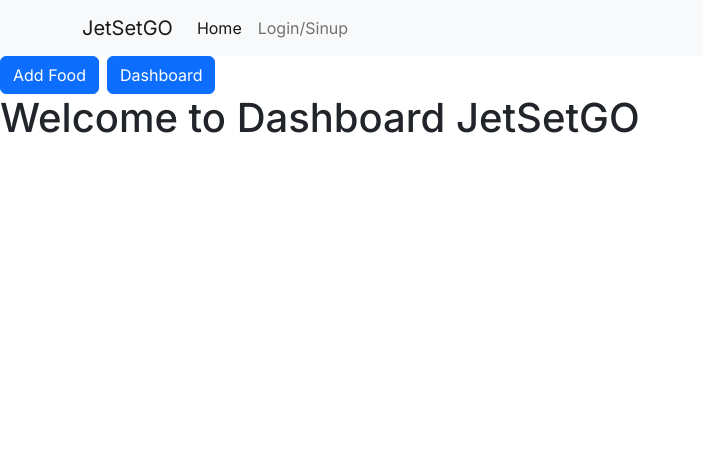
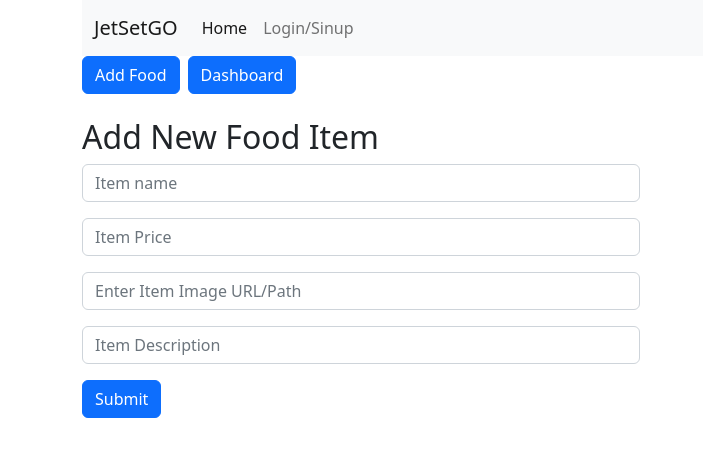
Before and after one commit to rathaur08/food-restaurant-webnext, a Next.js app: page /restaurant/dashboard in a window 1280 px wide. Shown: the top 456 px of the page, without its empty margins (0-703 px from the left). Built offline with nearby package versions, Linux system fonts and the light colour scheme; sample sign-in values are in the browser's storage.

Commit message:
Integrate API and Display List for food Items AND Change foodsModel file name item_path to item_image

```diff
--- a/src/app/_components/AddFoodItem.js
+++ b/src/app/_components/AddFoodItem.js
@@ -6,7 +6,7 @@ const AddFoodItem = () => {
   const [addItem, setAddItem] = useState({
     item_name: "",
     item_price: "",
-    item_path: "",
+    item_image: "",
     item_description: "",
   });
   const [error, setError] = useState(false);
@@ -17,7 +17,7 @@ const AddFoodItem = () => {
   };
 
   const handleAddFoodItem = async () => {
-    if (!addItem.item_name || !addItem.item_price || !addItem.item_path || !addItem.item_description) {
+    if (!addItem.item_name || !addItem.item_price || !addItem.item_image || !addItem.item_description) {
       setError(true);
       return false
     } else {
@@ -78,10 +78,10 @@ const AddFoodItem = () => {
           </div>
           <div className="mb-3">
             <input type="text" className="form-control" placeholder="Enter Item Image URL/Path"
-              value={addItem.item_path}
-              onChange={handleChange("item_path")}
+              value={addItem.item_image}
+              onChange={handleChange("item_image")}
             />
-            {error && !addItem.item_path && (
+            {error && !addItem.item_image && (
               <span className="text-error">pls enter valid Name</span>
             )}
           </div>
--- /dev/null
+++ b/src/app/_components/FoodItemList.js
@@ -0,0 +1,68 @@
+import { useEffect, useState } from "react";
+
+const FoodItemList = () => {
+
+  const [foodItems, setFoodItems] = useState();
+  console.log(foodItems);
+
+  useEffect(() => {
+    loadFoodItems();
+  }, []);
+
+  const loadFoodItems = async () => {
+    let resto_id;
+    const restaurantData = JSON.parse(localStorage.getItem("restaurantUser"))
+    if (restaurantData) {
+      resto_id = restaurantData._id
+    }
+    let response = await fetch(`http://localhost:3001/api/restaurant/foods/${resto_id}`)
+    response = await response.json();
+    if (response.success) {
+      setFoodItems(response.result)
+    } else {
+      alert("food item not loading")
+    }
+  }
+
+  return (
+    <>
+      <div>
+        <h1>Food Item List</h1>
+        <div class="table-responsive">
+          <table class="table">
+            <thead class="table-dark">
+              <tr>
+                <th scope="col">S.N</th>
+                <th scope="col">Name</th>
+                <th scope="col">Price</th>
+                <th scope="col">Description</th>
+                <th scope="col">Image</th>
+                <th scope="col">Action</th>
+              </tr>
+            </thead>
+            <tbody>
+              {
+                foodItems && foodItems.map((item, key) => (
+                  <tr key={key}>
+                    <th scope="row">{key + 1}</th>
+                    <td>{item.item_name}</td>
+                    <td>{item.item_price}</td>
+                    <td>{item.item_description}</td>
+                    <td><img height={38} src={item.item_image} alt={item.item_name} /></td>
+                    <td className="d-flex gap-1">
+                      <button type="button" className="btn btn-outline-dark">Delete</button>
+                      <button type="button" className="btn btn-outline-dark">Edit</button>
+                    </td>
+                  </tr>
+                ))
+              }
+
+            </tbody>
+          </table>
+        </div>
+      </div>
+    </>
+  );
+};
+
+export default FoodItemList;
--- a/src/app/api/restaurant/foods/[id]/route.js
+++ b/src/app/api/restaurant/foods/[id]/route.js
@@ -11,5 +11,5 @@ export async function GET(request, content) {
   if (result) {
     success = true;
   }
-  return NextResponse.json({ result, success })
+  return NextResponse.json({ result, success });
 }
--- a/src/app/api/restaurant/foods/route.js
+++ b/src/app/api/restaurant/foods/route.js
@@ -12,5 +12,5 @@ export async function POST(request) {
   if (result) {
     success = true;
   }
-  return NextResponse.json({ result, success })
+  return NextResponse.json({ result, success });
 }
--- a/src/app/api/restaurant/route.js
+++ b/src/app/api/restaurant/route.js
@@ -19,7 +19,10 @@ export async function POST(request) {
 
   if (payload.login) {
     // use it for login
-    result = await restaurantSchema.findOne({ email: payload.email, password: payload.password })
+    result = await restaurantSchema.findOne({
+      email: payload.email,
+      password: payload.password,
+    });
     if (result) {
       success = true;
     }
--- a/src/app/layout.js
+++ b/src/app/layout.js
@@ -1,8 +1,5 @@
-import { Inter } from "next/font/google";
 import "./globals.css";
 import Script from "next/script";
-
-const inter = Inter({ subsets: ["latin"] });
 
 export const metadata = {
   title: "JetSetGo Food Restaurant Web Application",
@@ -13,10 +10,8 @@ export default function RootLayout({ children }) {
   return (
     <html lang="en">
       <head>
-        <link
-          rel="icon"
-          href="https://d3tfanr7troppj.cloudfront.net/static_files/images/000/003/094/original/favicon_ipal.png?1571377496"
-        />
+        {/* <link rel="icon" href="https://d3tfanr7troppj.cloudfront.net/static_files/images/000/004/328/original/name_signature_sunny.png?1674207908"/> */}
+        <link rel="icon" href="https://d3tfanr7troppj.cloudfront.net/static_files/images/000/003/094/original/favicon_ipal.png?1571377496" />
         <link
           href="https://cdn.jsdelivr.net/npm/bootstrap@5.2.3/dist/css/bootstrap.min.css"
           rel="stylesheet"
@@ -25,7 +20,7 @@ export default function RootLayout({ children }) {
         />
       </head>
 
-      <body className={inter.className}>
+      <body className="container">
         <div>{children}</div>
 
         {/* bootstrap@5.0.2 link */}
--- a/src/app/lib/foodsModel.js
+++ b/src/app/lib/foodsModel.js
@@ -3,7 +3,7 @@ const { default: mongoose } = require("mongoose");
 const foodModel = new mongoose.Schema({
   item_name: String,
   item_price: Number,
-  item_path: String,
+  item_image: String,
   item_description: String,
   resto_id: mongoose.Schema.Types.ObjectId,
   item_gen_date: { type: Date, default: Date.now }  // Automatically sets the current date
--- a/src/app/restaurant/dashboard/page.js
+++ b/src/app/restaurant/dashboard/page.js
@@ -2,19 +2,20 @@
 import { useState } from "react";
 import RestaurantHeader from "@/app/_components/RestaurantHeader";
 import AddFoodItem from "@/app/_components/AddFoodItem";
+import FoodItemList from "@/app/_components/FoodItemList";
 
 const Dashboard = () => {
-  const [addItem, setAddItem] = useState(false)
+  const [addItem, setAddItem] = useState(true)
   return (
     //url =  dashboard
     <>
       <RestaurantHeader />
-      <div className="d-flex  gap-2">
+      <div className="d-flex gap-2 mb-4">
         <button className="btn btn-primary" onClick={() => setAddItem(true)}>Add Food</button>
         <button className="btn btn-primary" onClick={() => setAddItem(false)}>Dashboard</button>
       </div>
       {
-        addItem ? <AddFoodItem /> : <h1 className="mb-3"> Welcome to Dashboard JetSetGO</h1>
+        addItem ? <AddFoodItem /> : <FoodItemList />
       }
     </>
   );
```
Also changed, not shown: src/app/page.js (+7 -2 lines).
